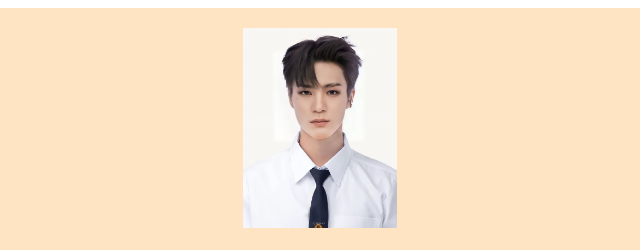
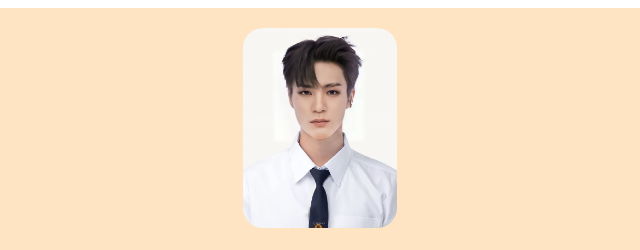
Before and after one commit to zhrnyy/laporan-4-kakas, a plain HTML site: page index.html in a window 1280 px wide. Shown: the top 250 px of the page, 320-960 px from the left. Drawn offline with Linux system fonts and the light colour scheme.

Commit message:
Memberi border-radius pada elemen gambar

```diff
--- a/style.css
+++ b/style.css
@@ -3,3 +3,6 @@
     text-align: center;
     padding: 20px;
 }
+img {
+    border-radius: 20px;
+}
```
